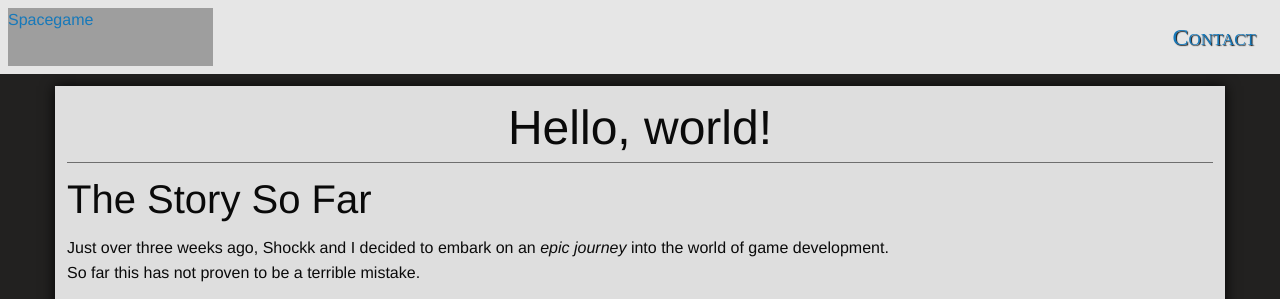
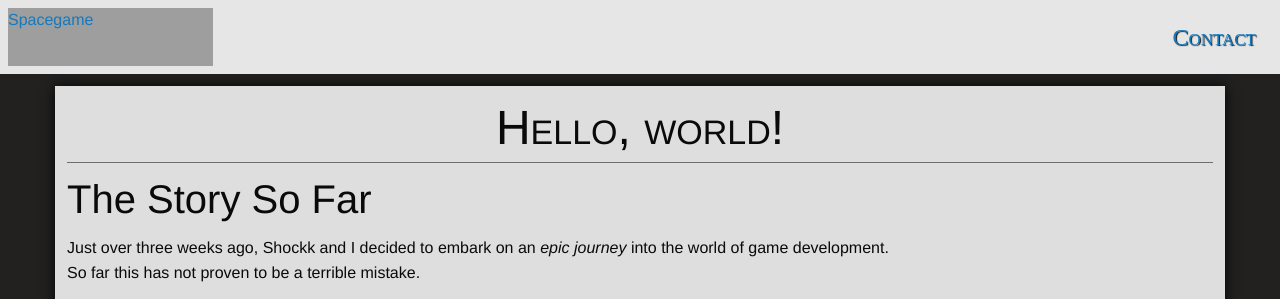
Before and after one commit to ori-sky/polar-space, a Jekyll site: the page built from _posts/2019-08-03-hello-world.md, in a window 1280 px wide. Shown: the top 299 px of the page. Built offline with Jekyll 4.4.1, drawn with Linux system fonts in a browser that asks for light colours; some web fonts are replaced; our own code applies the rules of GitHub Pages for plain Markdown files; grey boxes are pictures that could not be loaded.

Commit message:
Update app.css

```diff
--- a/assets/css/app.css
+++ b/assets/css/app.css
@@ -55,4 +55,9 @@
 .responsive > h1 {
 	text-align: center;
 	border-bottom: 1px solid rgba(0, 0, 0, 0.5);
+	font-variant: small-caps;
 }
+
+.responsive > h2 {
+	font-variant: small-caps;
+}
```
